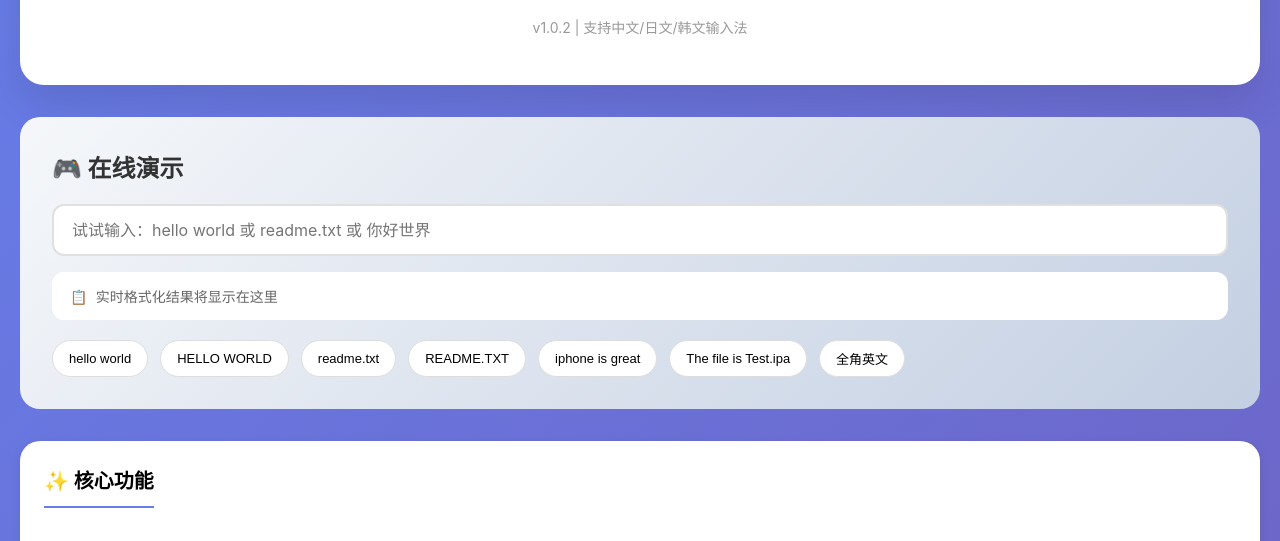
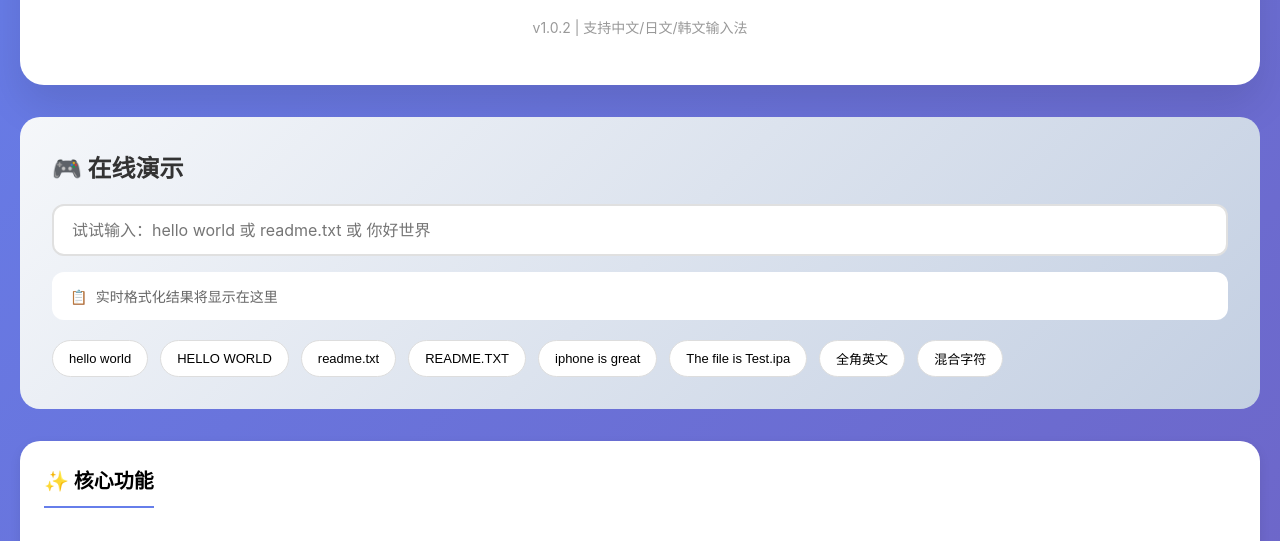
Before and after one commit to alsonzhu123/SmartFormat, a plain HTML site: page smart-format1.0.2.html in a window 1280 px wide. Shown: the part 244-785 px from the top of the page. Drawn offline with nearby package versions, Linux system fonts and the light colour scheme.

Commit message:
Update smart-format1.0.2.html

```diff
--- a/smart-format1.0.2.html
+++ b/smart-format1.0.2.html
@@ -329,6 +329,7 @@
             <button class="demo-btn" data-value="iphone is great">iphone is great</button>
             <button class="demo-btn" data-value="The file is Test.ipa">The file is Test.ipa</button>
             <button class="demo-btn" data-value="ｈｅｌｌｏ　ｗｏｒｌｄ">全角英文</button>
+            <button class="demo-btn" data-value="ｈｅｌｌｏ　mr.zhu！ 这是一份非常好的jquery代码。插件的文件是Smart-Format1.0.2.js">混合字符</button>
         </div>
     </div>
 
```
